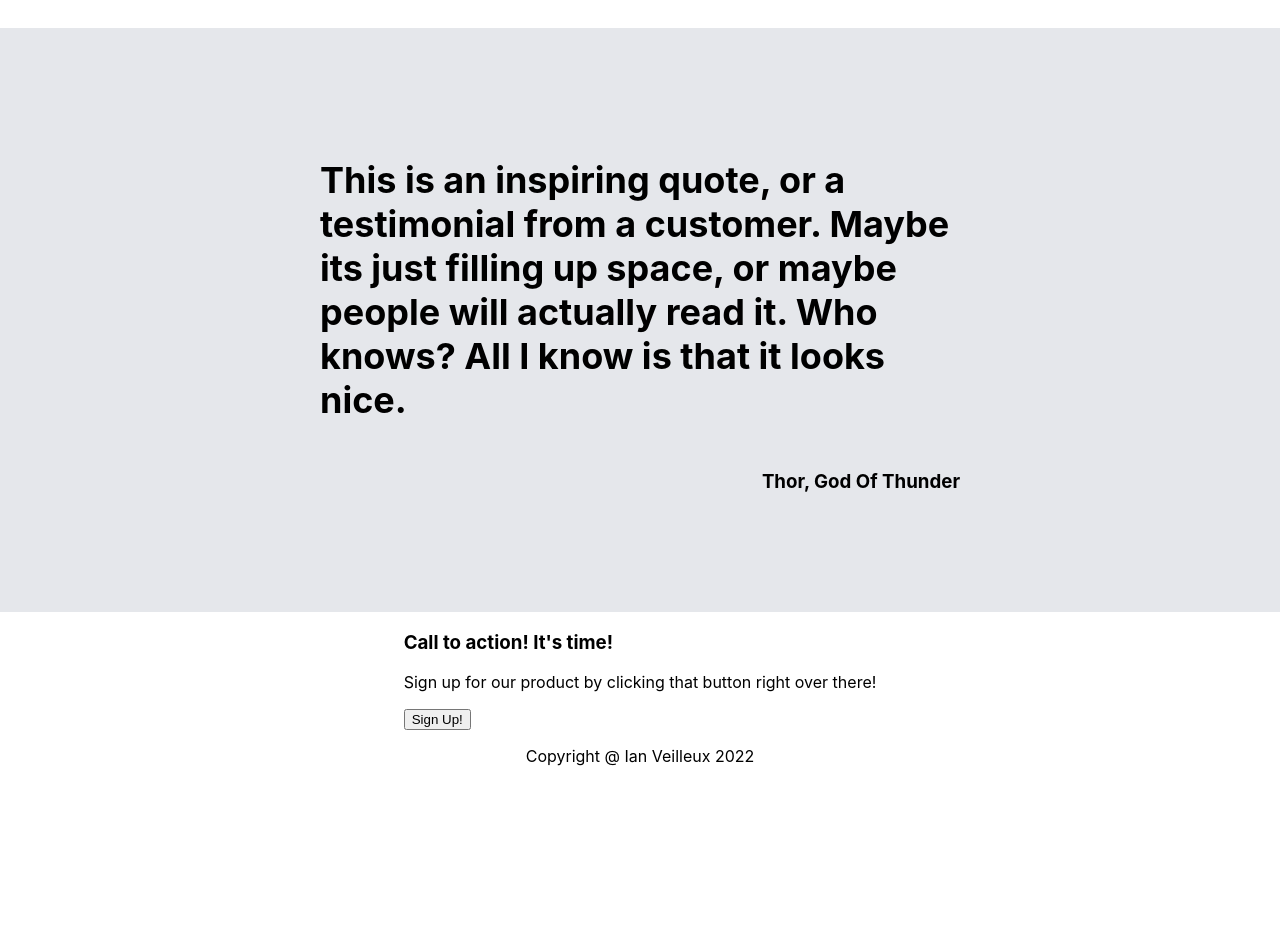
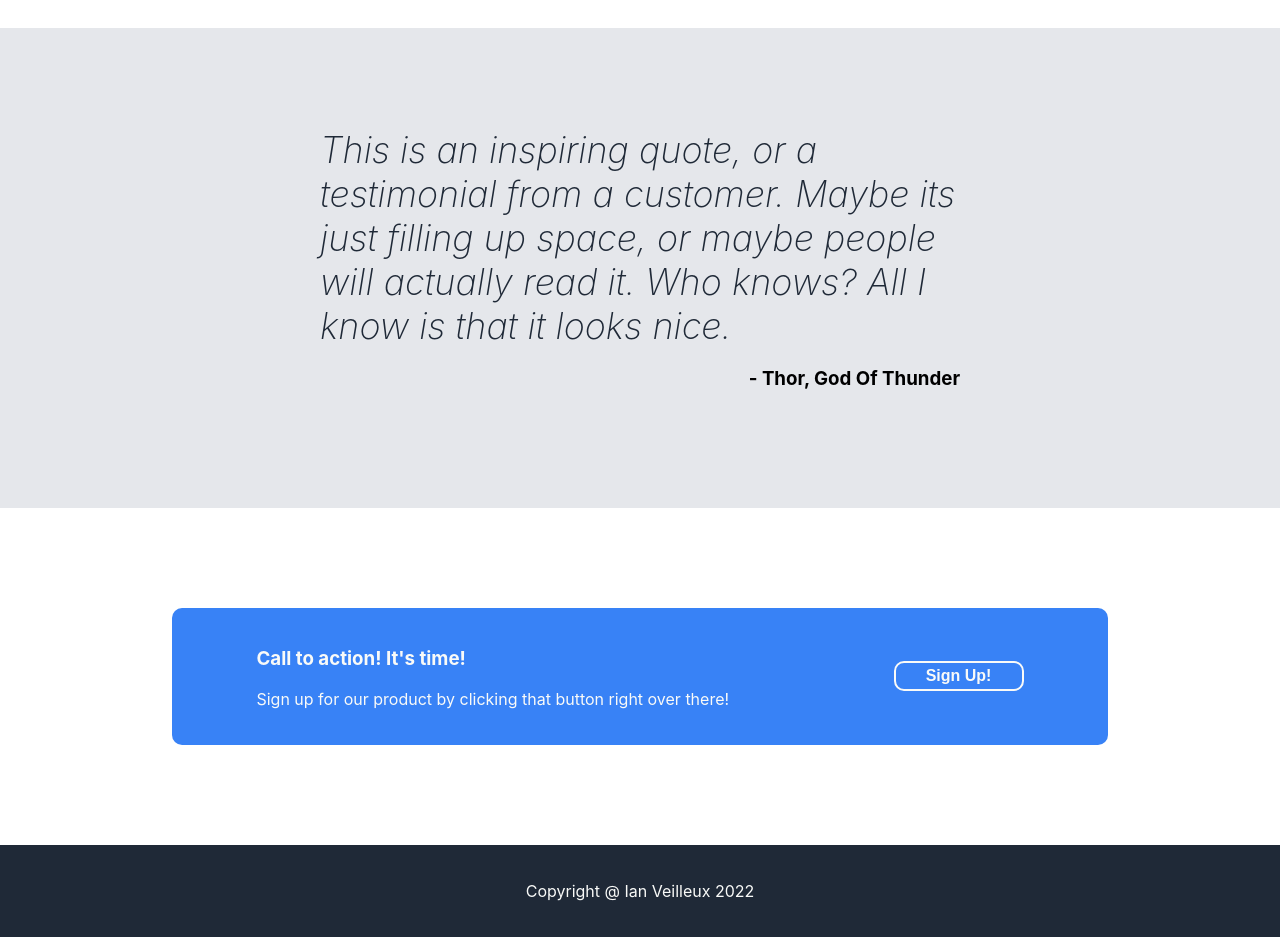
Before and after one commit to ianvei/landing-page, a plain HTML site: page index.html in a window 1280 px wide. Shown: the part 980-1917 px from the top of the page. Before the commit the page ends 1762 px from the top, so only its background shows below. Drawn offline with Linux system fonts and the light colour scheme.

Commit message:
finished layout

```diff
--- a/index.html
+++ b/index.html
@@ -51,20 +51,18 @@
     <div class="section-3">
         <div class="section-3-content">
             <h2>This is an inspiring quote, or a testimonial from a customer. Maybe its just filling up space, or maybe people will actually read it. Who knows? All I know is that it looks nice.</h2>
-            <h3>Thor, God Of Thunder</h3>
+            <h3>- Thor, God Of Thunder</h3>
         </div>
     </div>
-
     <div class="section-4">
         <div class="action-box">
             <div class="action-text">
                 <h3>Call to action! It's time!</h3>
                 <p>Sign up for our product by clicking that button right over there!</p>
             </div>
-            <button>Sign Up!</button>
+            <button class="sign-up">Sign Up!</button>
         </div>
     </div>
-
     <div class="footer">
         <p class="footer-text">Copyright @ Ian Veilleux 2022</p>
     </div>
--- a/styles.css
+++ b/styles.css
@@ -148,10 +148,15 @@ a:link {
 
 .section-3 h2 {
     font-size: 36px;
+    color: #1F2937;
+    font-weight: 200;
+    font-style: italic;
+    margin: 0;
 }
 
 .section-3 h3 {
     align-self: flex-end;
+
 }
 
 .section-3-content {
@@ -159,3 +164,52 @@ a:link {
     flex-direction: column;
     width: 50%;
 }
+
+.footer {
+    display: inline-flex;
+    background-color: #1F2937;
+    width: 100%;
+    align-items: center;
+    justify-content: center;
+    padding: 20px;
+    color:#F9FAF8;
+}
+
+.section-4 {
+    display: flex;
+    align-items: center;
+    padding: 100px;
+    width: 100%;
+    justify-content: center;
+}
+
+.action-box {
+    display: flex;
+    width: 70%;
+    padding: 20px;
+    background-color: #3882F6;
+    border-radius: 10px;
+    justify-content: space-evenly;
+    gap: 100px;
+    align-items: center;
+    color: #F9FAF8;
+}
+
+.section-4 button {
+    height: 30px;
+    width: 130px;
+    background-color: #3882F6;
+    border-radius: 10px;
+    border-color: #F9FAF8;
+    border: 2px solid #F9FAF8;
+    color: #F9FAF8;
+    font-weight: bold;
+    font-size: 16px;
+    padding: 1px 30px;
+}
+
+.sign-up:hover {
+    background-color: #F9FAF8;
+    color: #1F2937;
+    border: 2px solid #1F2937;
+  }
```
